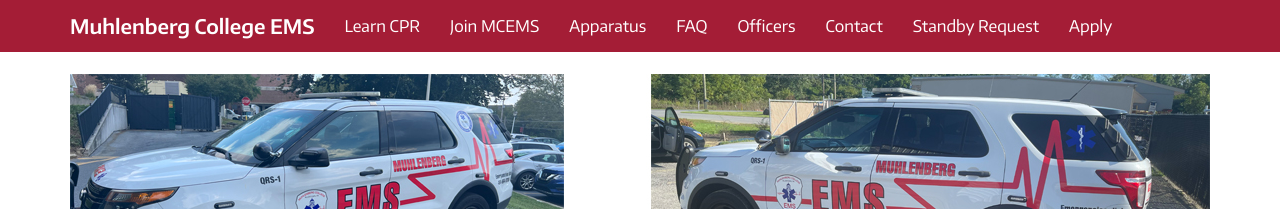
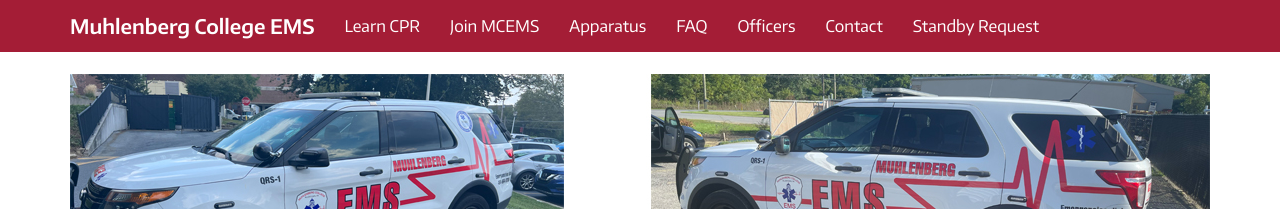
Before and after one commit to MCEMS/www, a Jekyll site: the page built from index.html, in a window 1280 px wide. Shown: the top 209 px of the page. Built offline with Jekyll 4.4.1, drawn with Linux system fonts in a browser that asks for light colours; nearby versions of some CDN libraries; a script that is not in the unit is left out.

Commit message:
Update nav.yml

```diff
--- a/_data/nav.yml
+++ b/_data/nav.yml
@@ -19,6 +19,3 @@
 - url: /standby-request/index.html
   href: /standby-request/
   text: Standby Request
-- url: /apply/index.html
-  href: /apply/
-  text: Apply
```
